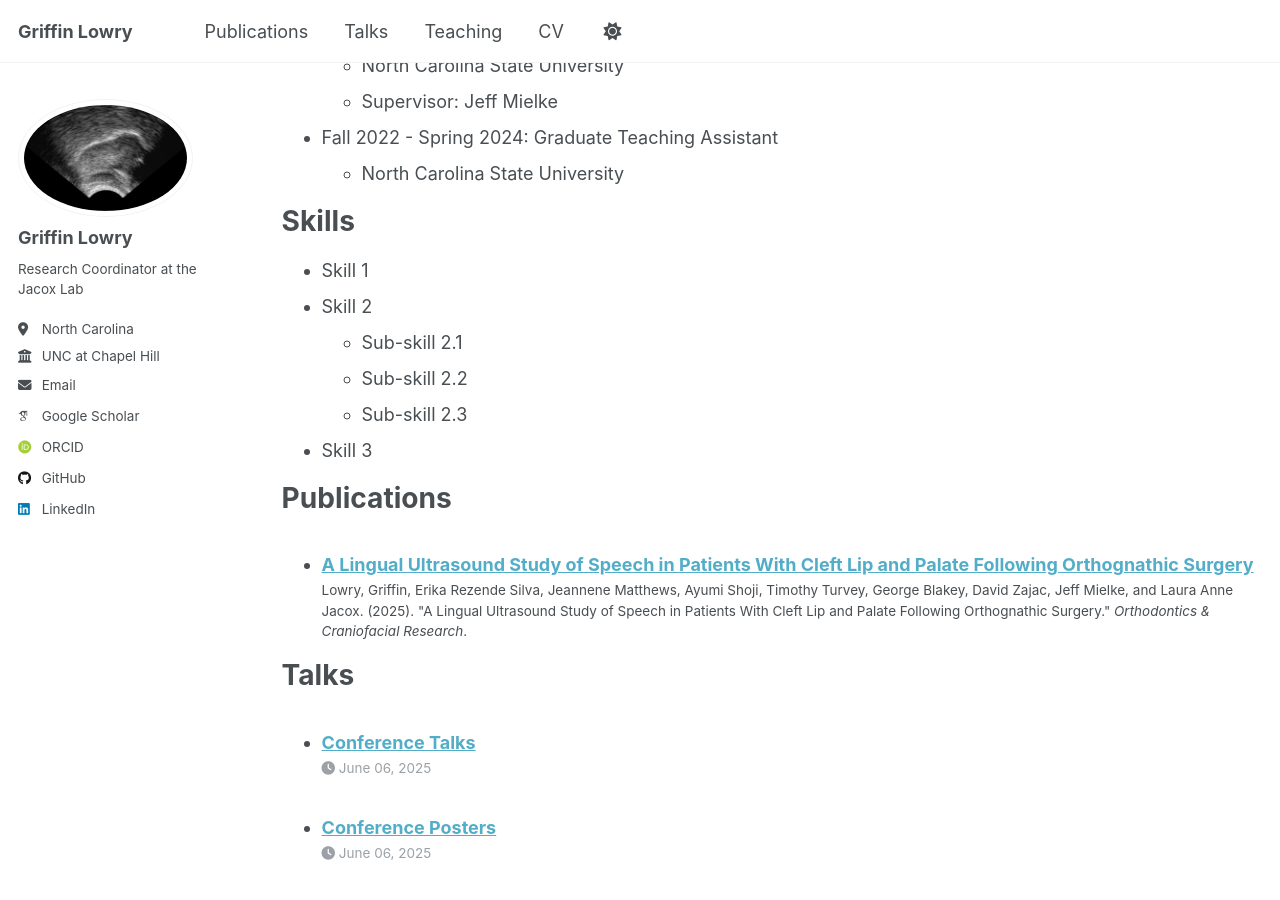
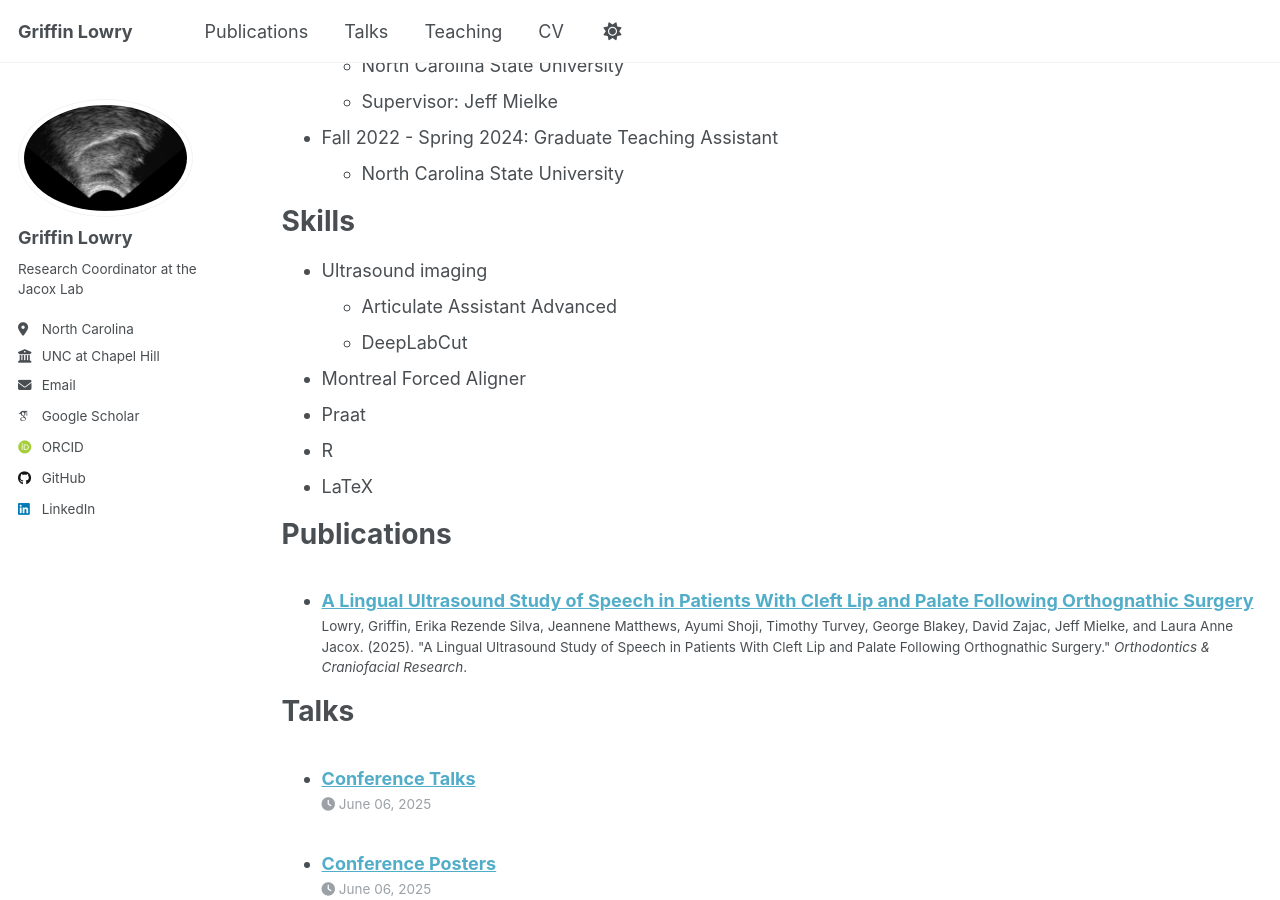
Before and after one commit to griffinlowry/griffinlowry.github.io, a Jekyll site: the page built from _pages/cv.md, in a window 1280 px wide and 900 px high, scrolled down 418 px. Built offline with Jekyll 4.4.1, drawn with Linux system fonts in a browser that asks for light colours; some web fonts are replaced.

Commit message:
Update cv.md

```diff
--- a/_pages/cv.md
+++ b/_pages/cv.md
@@ -29,12 +29,13 @@ Work experience
 
 Skills
 ======
-* Skill 1
-* Skill 2
-  * Sub-skill 2.1
-  * Sub-skill 2.2
-  * Sub-skill 2.3
-* Skill 3
+* Ultrasound imaging
+    * Articulate Assistant Advanced
+    * DeepLabCut
+* Montreal Forced Aligner
+* Praat
+* R
+* LaTeX
 
 Publications
 ======
```
